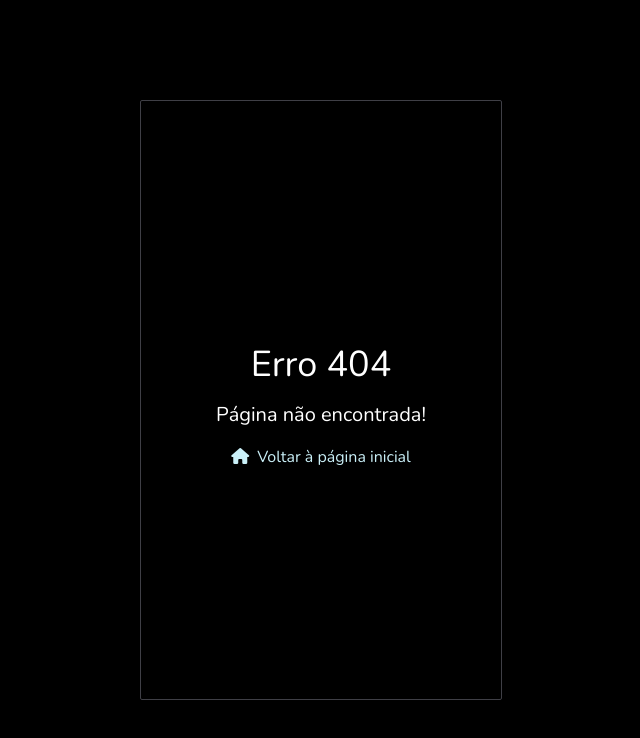
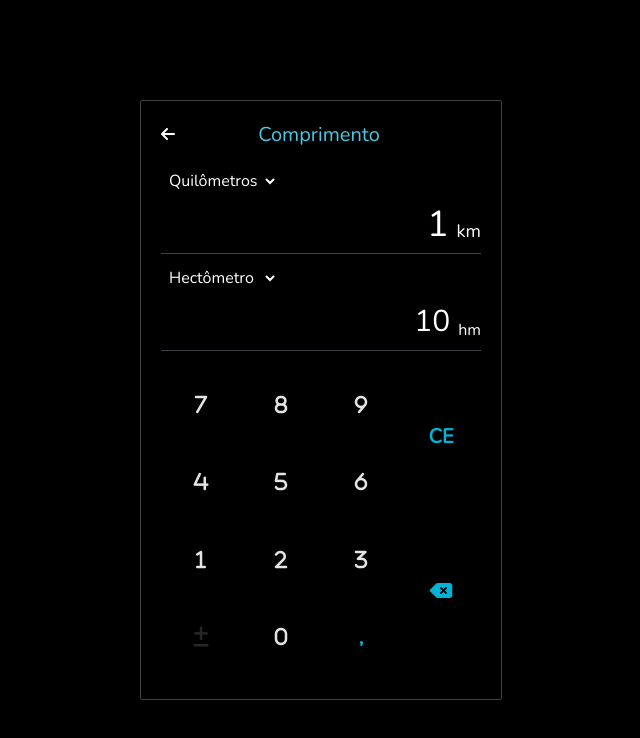
Before and after one commit to TiagoFreitas03/calculator, a React (Vite) app: page /length in a window 1280 px wide. Before the commit this address had no page. Shown: the top 738 px of the page, without its empty margins (319-959 px from the left). Built offline with nearby package versions, Linux system fonts and the light colour scheme.

Commit message:
criação do conversor de unidade de comprimento

```diff
--- a/src/routes.tsx
+++ b/src/routes.tsx
@@ -14,6 +14,7 @@ import { TimeConverter } from "./screens/TimeConverter"
 import { WeightConverter } from "./screens/WeightConverter"
 import { SpeedConverter } from "./screens/SpeedConverter"
 import { AreaConverter } from "./screens/AreaConverter"
+import { LengthConverter } from "./screens/LengthConverter"
 
 interface AppRoute extends ScreenProps {
 	path: string
@@ -43,5 +44,6 @@ export const routes: AppRoute[] = [
 	{ path: '/weight', children: <WeightConverter />, title: 'Massa' },
 	{ path: '/speed', children: <SpeedConverter />, title: 'Velocidade' },
 	{ path: '/area', children: <AreaConverter />, title: 'Área' },
+	{ path: '/length', children: <LengthConverter />, title: 'Comprimento' },
 	{ path: '*', children: <NotFound />, hideLayout: true }
 ]
--- /dev/null
+++ b/src/screens/LengthConverter.tsx
@@ -0,0 +1,152 @@
+import { useEffect, useState } from "react"
+
+import { lengthUnits, lengthSymbols } from "../types/LengthUnit"
+import { Select } from "../components/Select"
+import { Entry } from "../components/Entry"
+import { Output } from "../components/Output"
+import { Keyboard } from "../components/Keyboard"
+
+export function LengthConverter() {
+	const [inputUnit, setInputUnit] = useState(lengthUnits[0])
+	const [outputUnit, setOutputUnit] = useState(lengthUnits[1])
+	const [input, setInput] = useState('1')
+	const [output, setOutput] = useState('')
+
+	const inputPos = lengthUnits.findIndex(u => u == inputUnit)
+	const outputPos = lengthUnits.findIndex(u => u == outputUnit)
+
+	useEffect(() => {
+		setOutput(convertLengthUnit().toString())
+	}, [input, inputUnit, outputUnit])
+
+	function convertLengthUnit(): number {
+		let value = Number(input)
+
+		if (inputUnit === outputUnit || Number(input) === 0 || inputPos === -1 || outputPos === -1) {
+			return value
+		}
+
+		const convertToMeters = (current: number, target: number) => {
+			while (current !== target) {
+				if (current <= target) {
+					value *= 10
+					current++
+				}
+				else {
+					value /= 10
+					current--
+				}
+			}
+		}
+
+		const convertMetersToOther = () => {
+			switch (outputUnit) {
+				case 'Milhas':
+					value /= 1609
+					break
+				case 'Pés':
+					value *= 3.281
+					break
+				case 'Polegadas':
+					value *= 39.37
+					break
+			}
+		}
+
+		if (inputPos < 7) {
+			if (outputPos < 7) {
+				value = value * Math.pow(10, outputPos - inputPos)
+			}
+			else {
+				convertToMeters(inputPos, 3)
+				convertMetersToOther()
+			}
+		}
+		else {
+			switch (inputUnit) {
+				case 'Milhas':
+					if (outputUnit === 'Pés') {
+						return value * 5280
+					}
+					else if (outputUnit === 'Polegadas') {
+						return value * 63360
+					}
+
+					value *= 1609
+					break
+				case 'Pés':
+					if (outputUnit === 'Milhas') {
+						return value / 5280
+					}
+					else if (outputUnit === 'Polegadas') {
+						return value * 12
+					}
+
+					value /= 3.281
+					break
+				case 'Polegadas':
+					if (outputUnit === 'Milhas') {
+						return value / 63360
+					}
+					else if (outputUnit === 'Pés') {
+						return value / 12
+					}
+
+					value /= 39.37
+					break
+			}
+
+			if (outputPos < 7) {
+				convertToMeters(3, outputPos)
+			}
+			else {
+				convertMetersToOther()
+			}
+		}
+
+		return Number(value.toFixed(9))
+	}
+
+	return (
+		<>
+			<div>
+				<div className="my-2 border-b border-zinc-700">
+					<Select
+						options={lengthUnits}
+						value={inputUnit}
+						onChange={e => setInputUnit(e.target.value)}
+					/>
+
+					<div className="flex justify-end items-end">
+						<Entry text={input} onChangeText={text => setInput(text)} />
+
+						<span className="mb-2 ml-1 text-lg">{lengthSymbols[inputPos]}</span>
+					</div>
+				</div>
+
+				<div className="my-2 border-b border-zinc-700">
+					<Select
+						options={lengthUnits}
+						value={outputUnit}
+						onChange={e => setOutputUnit(e.target.value)}
+					/>
+
+					<div className="flex justify-end items-end">
+						<Output value={output} />
+
+						<span className="mb-2 ml-1">{lengthSymbols[outputPos]}</span>
+					</div>
+				</div>
+			</div>
+
+			<div className='w-80 h-[310px] relative'>
+				<Keyboard
+					layout="COMMON"
+					text={input}
+					onChangeText={text => setInput(text)}
+					disabledKeys={['+-']}
+				/>
+			</div>
+		</>
+	)
+}
--- /dev/null
+++ b/src/types/LengthUnit.ts
@@ -0,0 +1,18 @@
+enum LengthUnits {
+	Kilometers = 'Quilômetros',
+	Hectometer = 'Hectômetro',
+	Decameter = 'Decâmetro',
+	Meters = 'Metros',
+	Decimeters = 'Decímetros',
+	Centimeters = 'Centímetros',
+	Milimeters = 'Milímetros',
+	Miles = 'Milhas',
+	Feet = 'Pés',
+	Inches = 'Polegadas'
+}
+
+const lengthUnits = Object.values(LengthUnits).filter(s => isNaN(Number(s))).map(String)
+
+const lengthSymbols = ['km', 'hm', 'dam', 'm', 'dm', 'cm', 'mm', 'mi', 'ft', 'in']
+
+export { lengthUnits, lengthSymbols }
```
